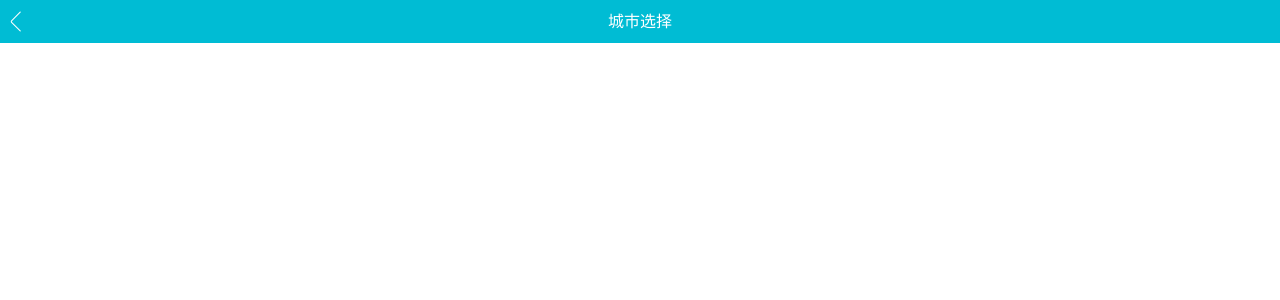
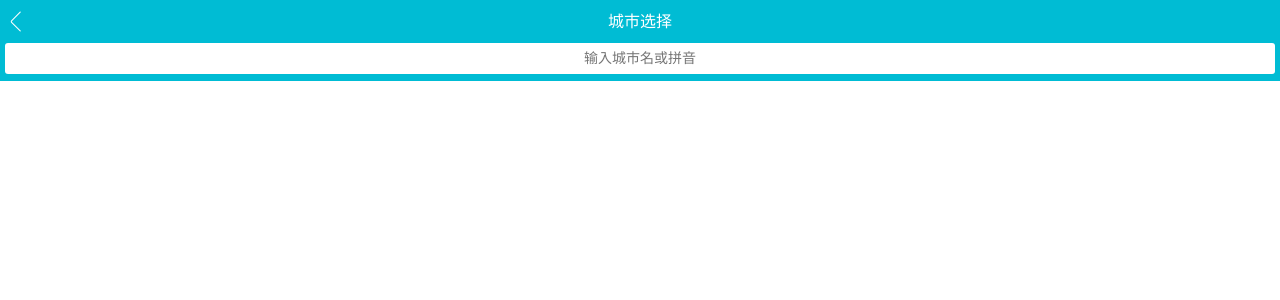
Before and after one commit to ZhihaoJian/Travel, a Vue app: page /#/city in a window 1280 px wide. Shown: the top 300 px of the page. Built offline with nearby package versions, Linux system fonts and the light colour scheme.

Commit message:
新增城市选择搜索框布局

```diff
--- a/src/pages/City/City.vue
+++ b/src/pages/City/City.vue
@@ -1,16 +1,18 @@
 <template>
     <div>
        <city-header/>
+       <city-search/>
     </div>
 </template>
 
 <script>
 import CityHeader from "./components/Header";
-
+import CitySearch from "./components/Search";
 export default {
   name: "City",
   components: {
-    CityHeader
+    CityHeader,
+    CitySearch
   }
 };
 </script>
--- /dev/null
+++ b/src/pages/City/components/Search.vue
@@ -0,0 +1,32 @@
+<template>
+    <div class="search">
+        <input type="text" placeholder="输入城市名或拼音" class="search-input" >
+    </div>
+</template>
+
+<script>
+export default {
+  name: "CitySearch"
+};
+</script>
+
+<style lang="stylus" scoped>
+@import '../../../assets/css/variable.styl';
+
+.search {
+    height: 0.76rem;
+    background: $bgColor;
+    padding: 0 0.1rem;
+
+    .search-input {
+        height: 0.62rem;
+        line-height: 0.62rem;
+        width: 100%;
+        text-align: center;
+        border-radius: 0.06rem;
+        color: #666;
+        padding: 0 0.1rem;
+        box-sizing: border-box;
+    }
+}
+</style>
```
